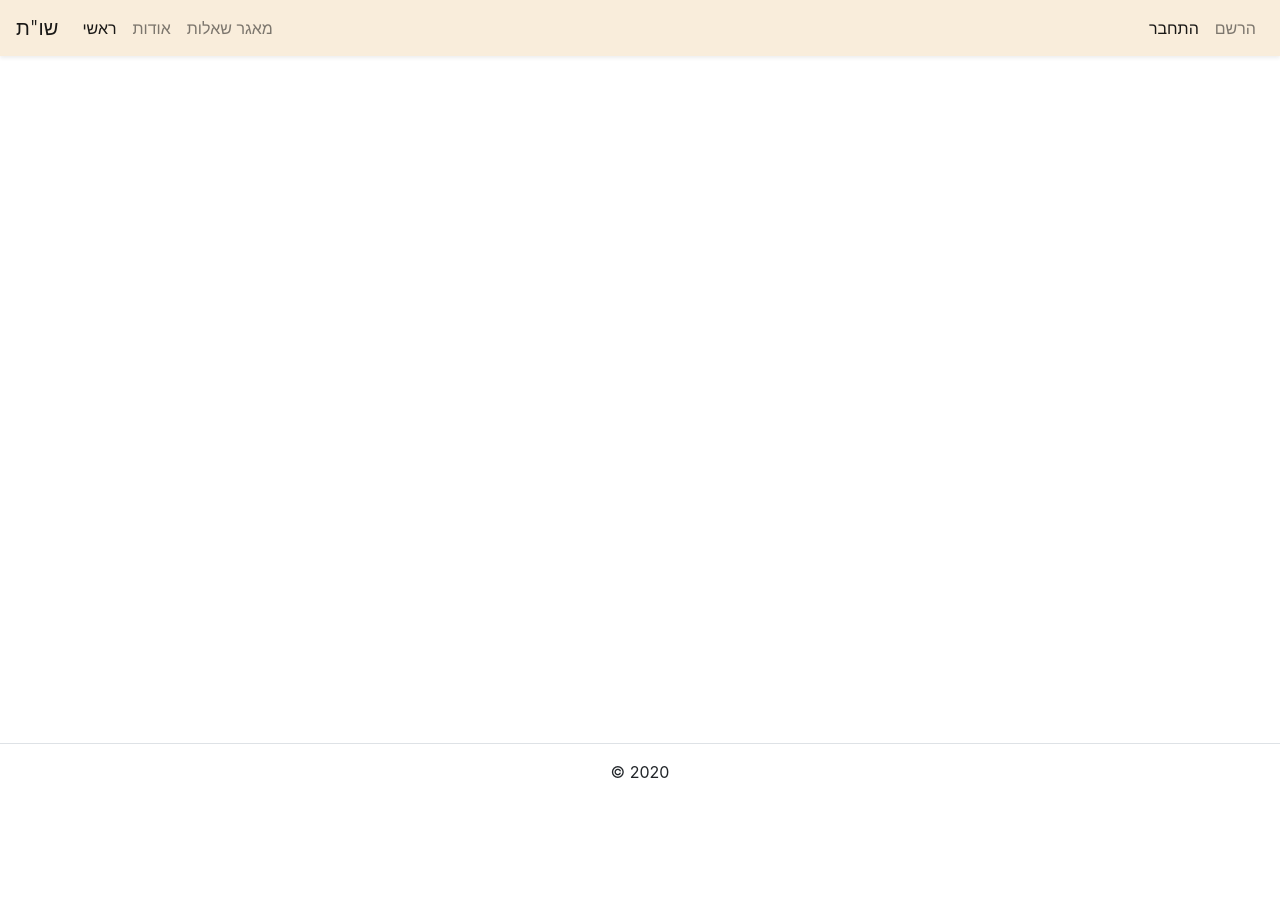
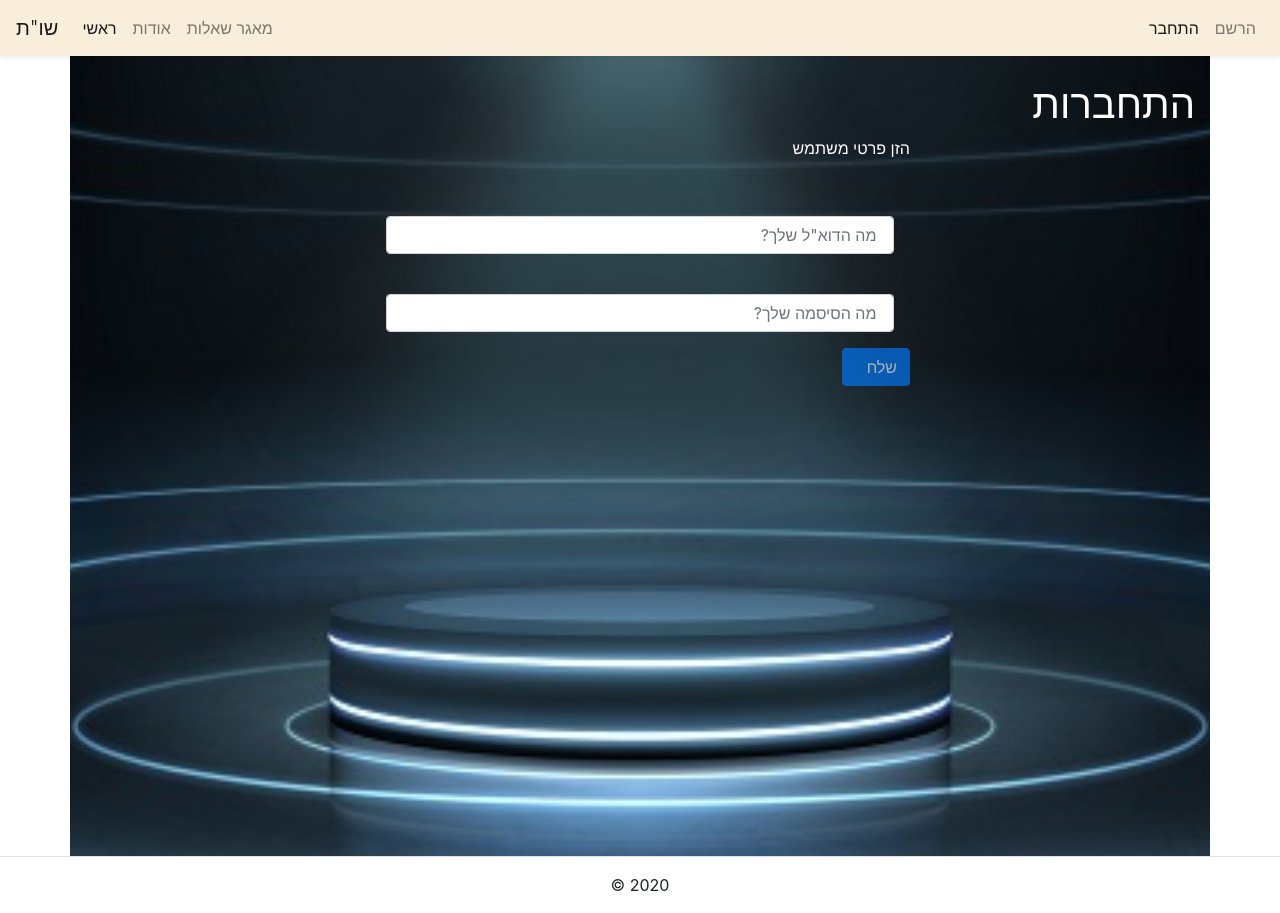
Before and after one commit to arielch242/rep1, a React (Create React App) app: page /signin in a window 1280 px wide. Before the commit the page ends 800 px from the top, so only its background shows below. Built offline with nearby package versions, Linux system fonts and the light colour scheme.

Commit message:
sign in page

```diff
--- a/src/App.jsx
+++ b/src/App.jsx
@@ -8,6 +8,7 @@ import Footer from "./components/footer.jsx";
 import About from "./components/about.jsx";
 import Home from "./components/home.jsx";
 import Signup from "./components/signup.jsx";
+import Signin from "./components/signin.jsx";
 import { Route , Switch } from 'react-router-dom';
 import { ToastContainer} from 'react-toastify';
 import 'react-toastify/dist/ReactToastify.css';
@@ -24,6 +25,7 @@ function App() {
         <Switch>
           <Route path="/about" component={About} />
           <Route path="/signup" component={Signup} />
+          <Route path="/signin" component={Signin} />
           <Route path="/askForm" component={AskForm} />
           <Route exact path="/" component={Home} />
         </Switch>
--- a/src/components/about.jsx
+++ b/src/components/about.jsx
@@ -5,8 +5,8 @@ class About extends Component {
     state = {  }
     render() {
         return (
-            <div className="container min-vh-100">
-                <PageHeader titleText="About us"/>
+            <div className="container min-vh-100 bg-img text-white text-right">
+                <PageHeader titleText="אודות"/>
                 <p>Lorem ipsum dolor sit amet consectetur adipisicing elit. Autem at rem a vitae tempore quis hic non cupiditate exercitationem quae?</p>
             </div>
          );
--- a/src/components/home.jsx
+++ b/src/components/home.jsx
@@ -9,7 +9,7 @@ class Home extends Component {
     return (
       <React.Fragment>
         <div className="container bg-img min-vh-100 text-white text-right my-5">
-          <PageHeader titleText="Home"/>
+          <PageHeader titleText="ראשי"/>
           <h1 className="display-4">ברוכים הבאים לאתר המקוון שאלות ותשובות של בית ההוראה נחלי צדק</h1>
         </div>
       </React.Fragment>
--- a/src/components/signin.jsx
+++ b/src/components/signin.jsx
@@ -0,0 +1,63 @@
+import React from 'react';
+import Joi from 'joi-browser';
+import {toast} from 'react-toastify';
+
+import {apiUrl} from '../config.json';
+import http from '../services/httpService'
+import userService from '../services/userService'
+
+import PageHeader from './common/pageHeader';
+import Form from './common/form';
+
+class Signin extends Form {
+    state = {
+        data: {
+          email: "",
+          password: "",
+        },
+        errors:{}
+      };
+
+      schema = {
+          email: Joi.string().required().email().label('email'),
+          password:Joi.string().required().min(6).label('password'),
+      };
+
+      async doSubmit(){
+         const {email,password} = this.state.data;
+         try{
+            await userService.login(email,password)
+            window.location ="/";  /* refresh page to get token*/
+         }
+         catch(error){
+            if(error.response && error.response.status === 400){
+                this.setState({ errors:{ email: error.response.data } } )
+            }
+         }
+      }
+
+    render() {
+        return (
+            <div className="container min-vh-100 bg-img text-white text-right">
+              <PageHeader titleText="התחברות"/>
+              <div className="row">
+                    <div className="col-lg-6 mx-auto text-right">
+                        <p>הזן פרטי משתמש</p>
+                    </div>
+              </div>
+              <div className="row">
+                <div className="col-lg-6 mx-auto text-right">
+                  <form onSubmit={this.handleSubmit}>
+                            {this.renderInput('email','דוא"ל')}
+                            {this.renderInput('password','סיסמה')}
+                            {this.renderButton('שלח')}
+                        </form>
+                </div>
+              </div>
+            </div>
+
+         );
+    }
+}
+
+export default Signin;
--- a/src/components/signup.jsx
+++ b/src/components/signup.jsx
@@ -30,7 +30,7 @@ class Signup extends Form {
           try{
           await http.post(`${apiUrl}/users`,data);
           toast('נפתח חשבון חדש');
-          history.replace("/");
+          history.replace("/signin");
           } catch (error){
               if( error.response && error.response.status === 400){
                 this.setState({
@@ -46,8 +46,8 @@ class Signup extends Form {
 
     render() {
         return (
-            <div className="container min-vh-100 bg-img">
-                <PageHeader titletext="Sign Up"/>
+            <div className="container min-vh-100 bg-img text-white text-right">
+            <PageHeader titleText="הרשמה"/>
                 <div className="row">
                     <div className="col-lg-6 mx-auto text-right">
                         <form onSubmit={this.handleSubmit}>
--- /dev/null
+++ b/src/services/userService.js
@@ -0,0 +1,11 @@
+import http from './httpService'
+import {apiUrl} from '../config.json'
+
+const tokenKey = "token";
+
+export async function login(email,password){
+    const {data} = await http.post(`${apiUrl}/auth`,{email,password});
+    localStorage.setItem(tokenKey,data.token);
+}
+
+export default { login };
```
Also changed, not shown: src/changelog.md.
